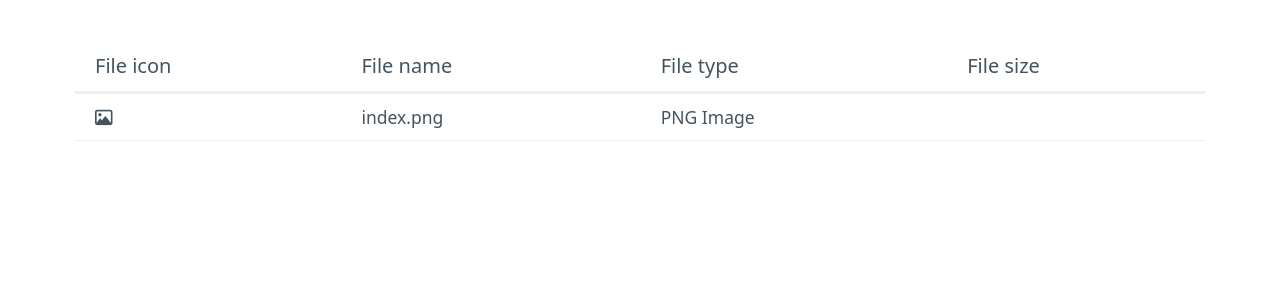
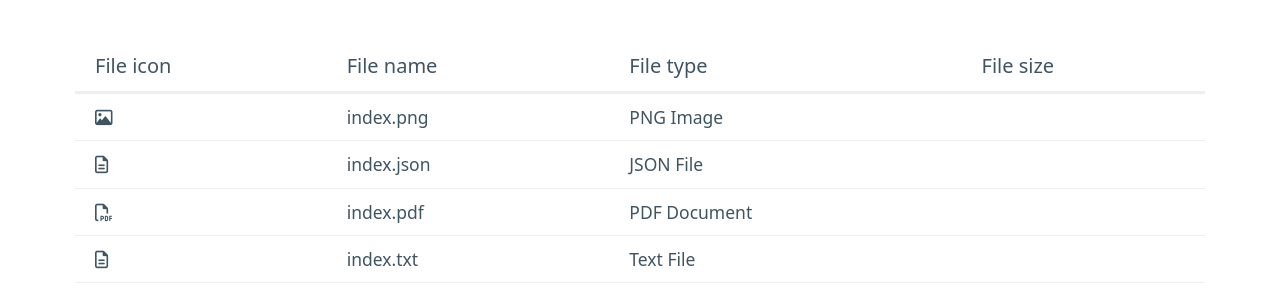
Before and after one commit to aryb4/file-browser, a plain HTML site: page index.html in a window 1280 px wide. Shown: the part 159-466 px from the top of the page. Drawn offline with nearby package versions, Linux system fonts and the light colour scheme.

Commit message:
more table rows

```diff
--- a/index.html
+++ b/index.html
@@ -28,7 +28,24 @@
                     <td>PNG Image</td>
                     <td><!-- Size will go here --></td>
                 </tr>
-                <!-- Add more rows as needed -->
+                <tr>
+                    <td><i class="fa-regular fa-file-lines"></i></td>
+                    <td>index.json</td>
+                    <td>JSON File</td>
+                    <td><!-- Size will go here --></td>
+                </tr>
+                <tr>
+                    <td><i class="fa-regular fa-file-pdf"></i></td>
+                    <td>index.pdf</td>
+                    <td>PDF Document</td>
+                    <td><!-- Size will go here --></td>
+                </tr>
+                <tr>
+                    <td><i class="fa-regular fa-file-lines"></i></td>
+                    <td>index.txt</td>
+                    <td>Text File</td>
+                    <td><!-- Size will go here --></td>
+                </tr>
             </tbody>
         </table>
     </main>
```
